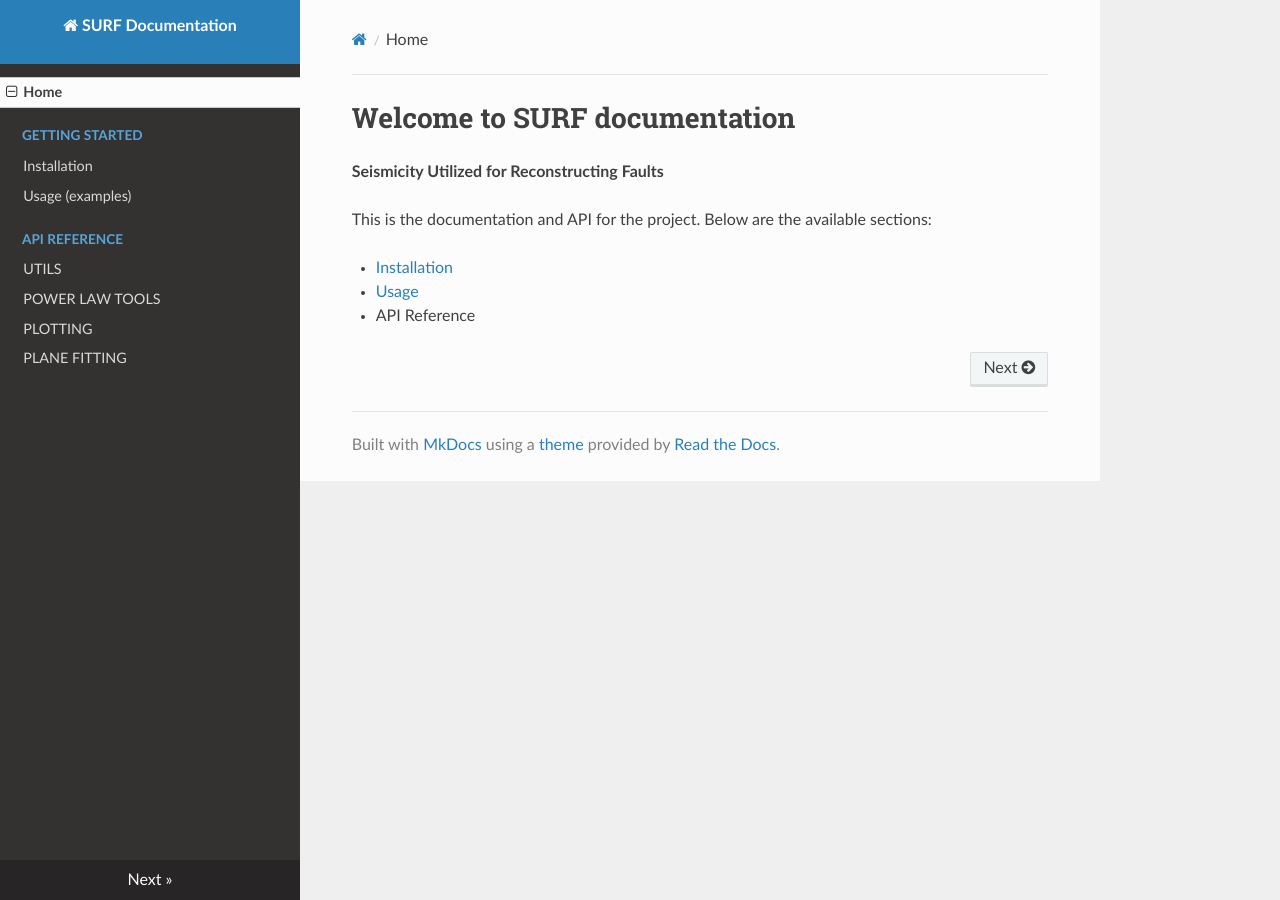
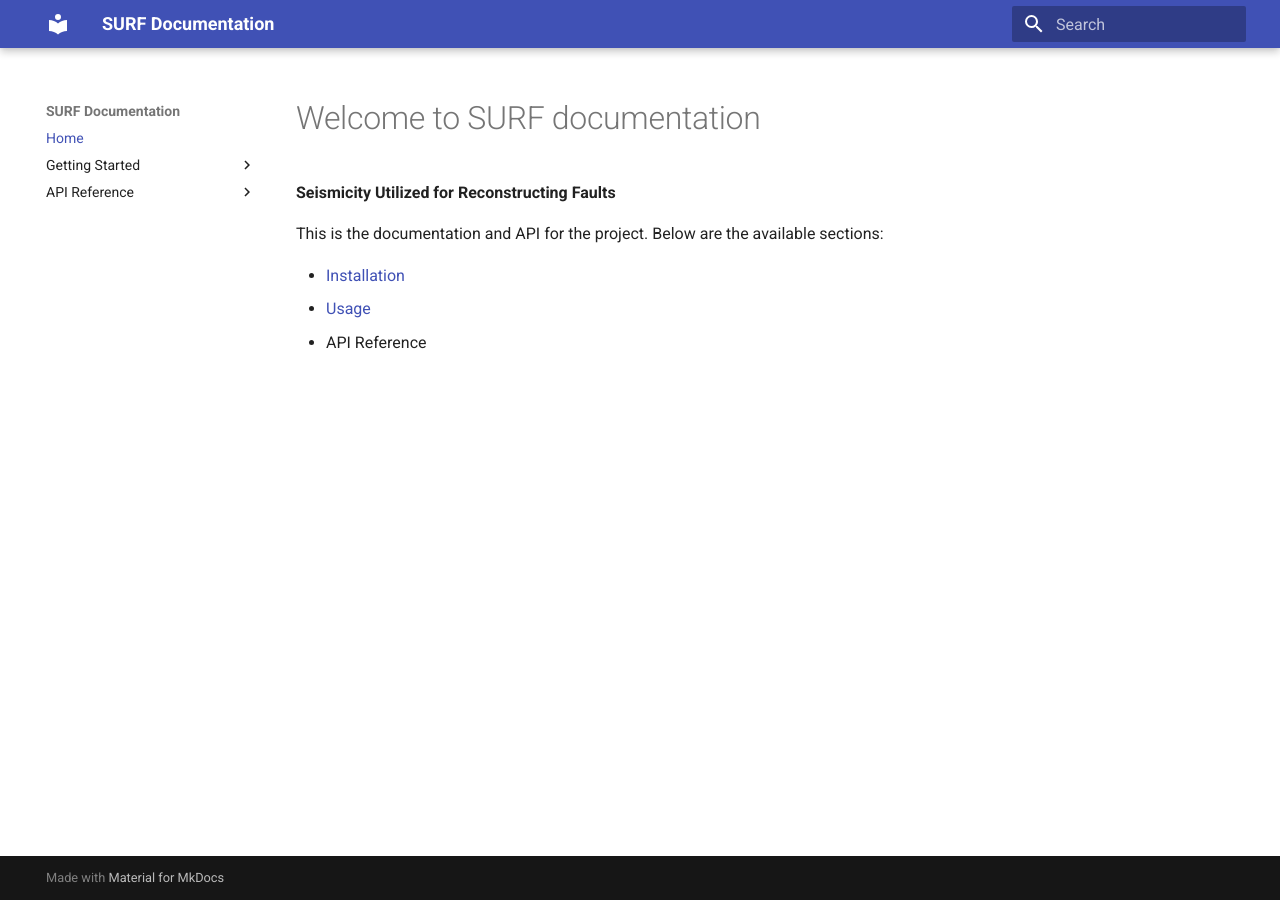
Before and after one commit to travisalongi/surf_doc, an MkDocs documentation site: the page built from docs/index.md, in a window 1280 px wide. Built offline with MkDocs 1.6.1 and Material for MkDocs 9.7.7, drawn with Linux system fonts in a browser that asks for light colours; nearby versions of some CDN libraries.

Commit message:
Change to mkdocs-material

```diff
--- a/docs/requirements.txt
+++ b/docs/requirements.txt
@@ -1,3 +1,4 @@
 mkdocs
 mkdocstrings[python]
 mkdocstrings-python
+mkdocs-material
--- a/mkdocs.yml
+++ b/mkdocs.yml
@@ -1,8 +1,9 @@
 site_name: SURF Documentation
 
 theme:
-  name: readthedocs
-  color_mode: auto
+  name: material
+  palatte:
+    scheme: slate
 
 
 nav:
@@ -18,3 +19,4 @@ nav:
 
 plugins:
   - mkdocstrings
+  - search
```
